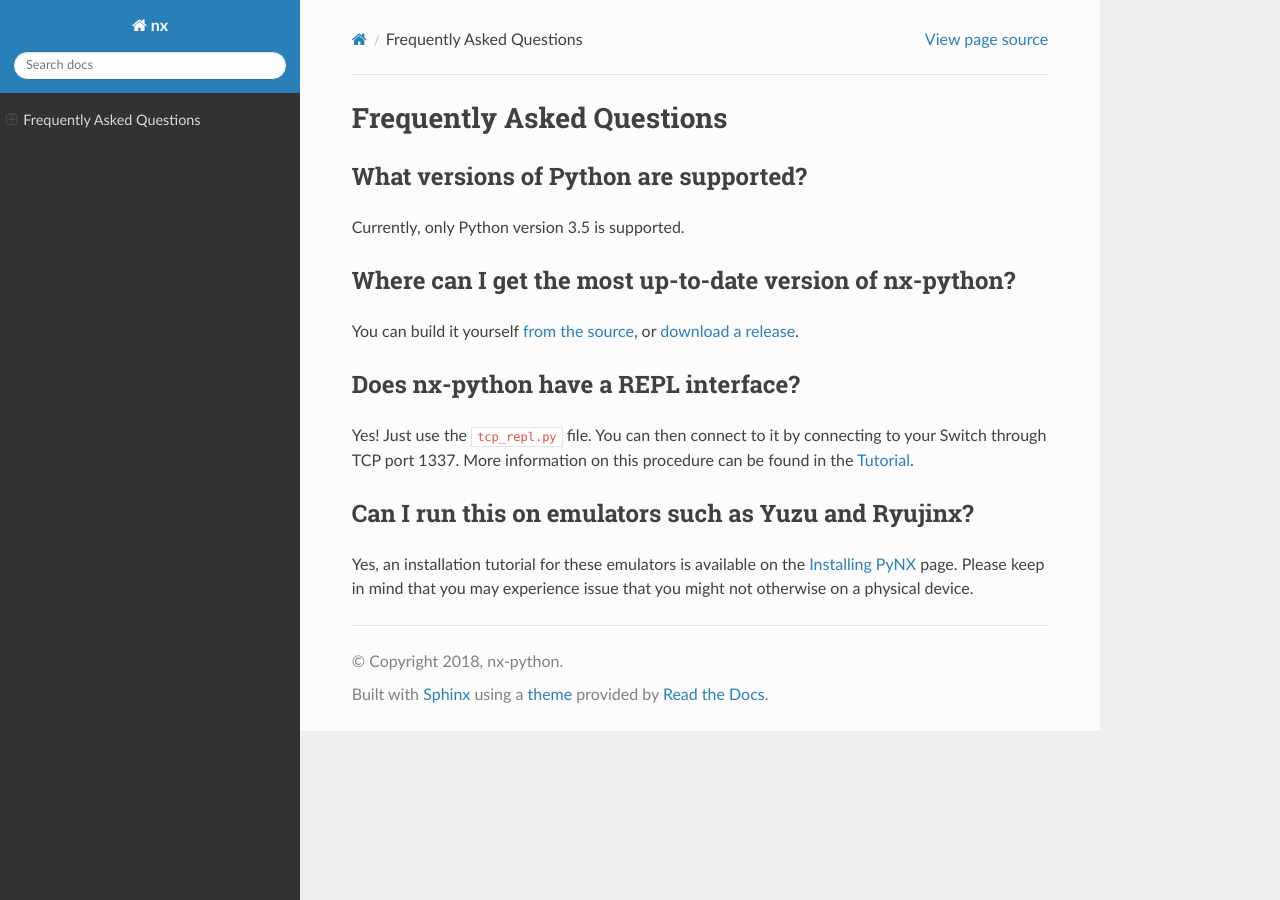
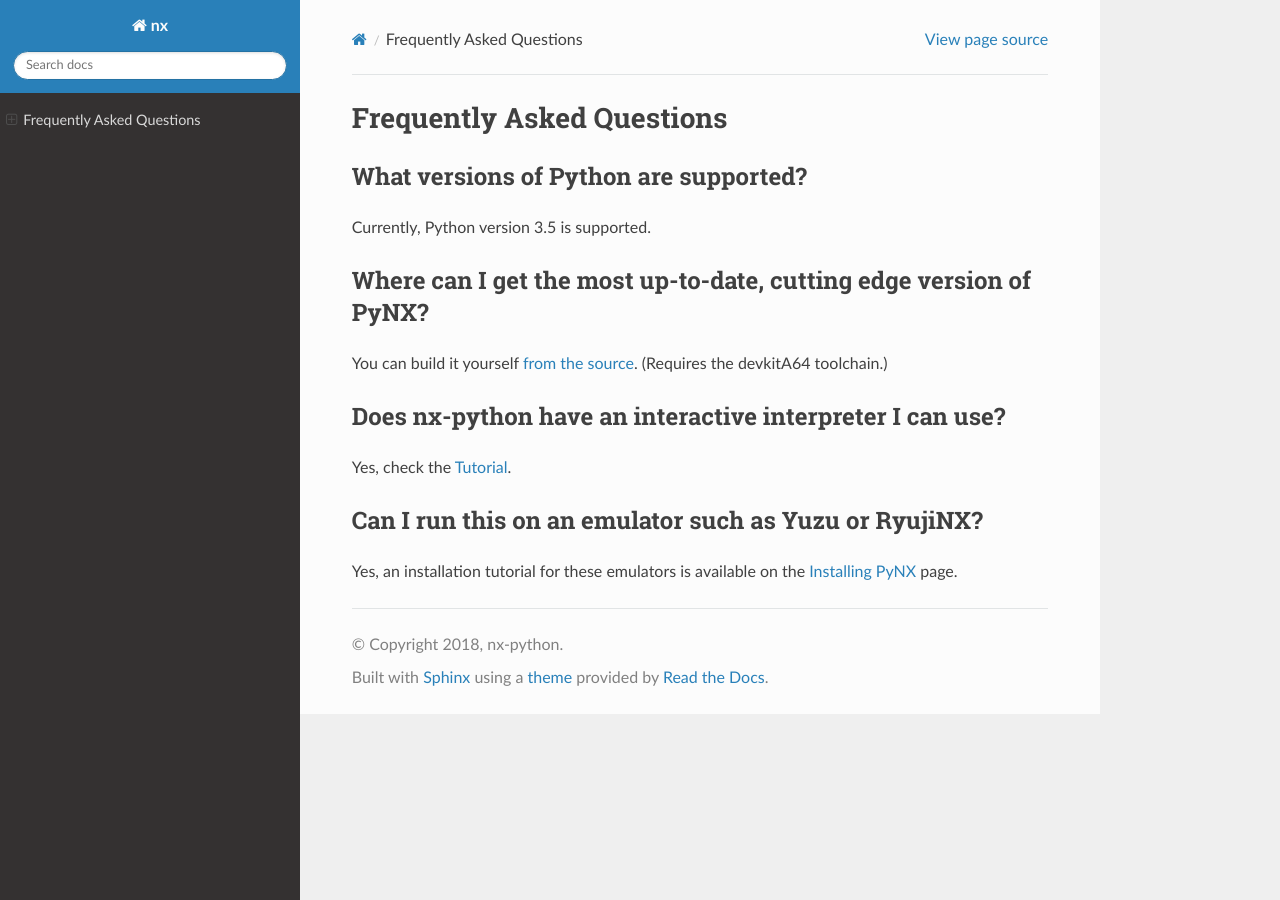
Before and after one commit to nx-python/nx, a Sphinx documentation site: the page built from docs/support/faq.rst, in a window 1280 px wide. Built offline with Sphinx 7.4.7 and the Read the Docs theme 2.0.0, drawn with Linux system fonts in a browser that asks for light colours.

Commit message:
FAQ fixes, changes, and clarity edits.

```diff
--- a/docs/conf.py
+++ b/docs/conf.py
@@ -99,6 +99,7 @@ html_static_path = ['_static']
 # 'searchbox.html']``.
 #
 # html_sidebars = {}
+highlight_language = 'python3'
 
 
 # -- Options for HTMLHelp output ---------------------------------------------
--- a/docs/getting_started/tutorial.rst
+++ b/docs/getting_started/tutorial.rst
@@ -26,7 +26,7 @@ Pre-requisites
     * Pythonista 3 (iOS 9.0+)
 
 4. A basic understanding of Python 3. There are many resources for learning Python including the ones below:
-    * **If you are new to programming and want to learn how to code in Python,** `check out this course on Udemy <https://www.udemy.com/automate/?couponCode=FOR_LIKE_10_BUCKS>`_ **($10 instead of $50)**
+    * If you are new to programming and want to learn how to code in Python, `this Udemy course <https://www.udemy.com/automate/?couponCode=FOR_LIKE_10_BUCKS>`_ gets you started.
     * `Python Discord Resources Page <https://pythondiscord.com/info/resources>`_
     * `nx-python Discord <https://discord.gg/5Ga2Whf>`_ (Just ask, we're always happy to help!)
 
@@ -65,7 +65,7 @@ We will start with a simple homebrew app that allows the user to backup the save
 Firstly, we need to import some libraries to begin work on our homebrew app, primarily the nx package.
 We also want to show a selection menu to the user, so we should import the AnsiMenu utility class as well:
 
-.. code:: python
+.. code::
 
     import nx
     from nx.utils import AnsiMenu
--- a/docs/index.rst
+++ b/docs/index.rst
@@ -33,7 +33,7 @@ Support
   Answers to common questions that may help you.
 
 :doc:`support/contributing`
-  Advice on how you can help out and contribute to the nx-python project.
+  Instructions on how you can help out and contribute to the nx-python project.
 
 * For module specific info, try the :ref:`genindex` or
   the documentation of the :doc:`nx`.
--- a/docs/support/contributing.rst
+++ b/docs/support/contributing.rst
@@ -20,6 +20,4 @@ The request will then be checked and potentially merged into the master branch.
 
 Reporting issues
 ------------------
-You can report any issues you find on the `issues page of the nx-python repository <https://github.com/nx-python/nx>`_.
-
-Before submitting an issue, please check that it has not already been reported. Please also make sure that your issue is not addressed in the :doc:`faq`.
+You can report any issues you find on the `Discord server <https://discord.gg/5Ga2Whf>`_. However, before you do, check if the :doc:`faq` don't cover thie issue already.
--- a/docs/support/faq.rst
+++ b/docs/support/faq.rst
@@ -6,16 +6,16 @@ Frequently Asked Questions
 
 What versions of Python are supported?
 ------------------
-Currently, only Python version 3.5 is supported.
+Currently, Python version 3.5 is supported.
 
-Where can I get the most up-to-date version of nx-python?
+Where can I get the most up-to-date, cutting edge version of PyNX?
 ------------------
-You can build it yourself `from the source <https://github.com/nx-python/nx>`_, or `download a release <https://github.com/nx-python/nx/releases>`_.
+You can build it yourself `from the source <https://github.com/nx-python/PyNX>`_. (Requires the devkitA64 toolchain.)
 
-Does nx-python have a REPL interface?
+Does nx-python have an interactive interpreter I can use?
 ------------------
-Yes! Just use the ``tcp_repl.py`` file. You can then connect to it by connecting to your Switch through TCP port 1337. More information on this procedure can be found in the :doc:`../getting_started/tutorial`.
+Yes, check the :doc:`../getting_started/tutorial`.
 
-Can I run this on emulators such as Yuzu and Ryujinx?
+Can I run this on an emulator such as Yuzu or RyujiNX?
 ------------------
-Yes, an installation tutorial for these emulators is available on the :doc:`../getting_started/installation` page. Please keep in mind that you may experience issue that you might not otherwise on a physical device.
+Yes, an installation tutorial for these emulators is available on the :doc:`../getting_started/installation` page.
```
Also changed, not shown: other parts of docs/support/contributing.rst (+1 -1 lines).
